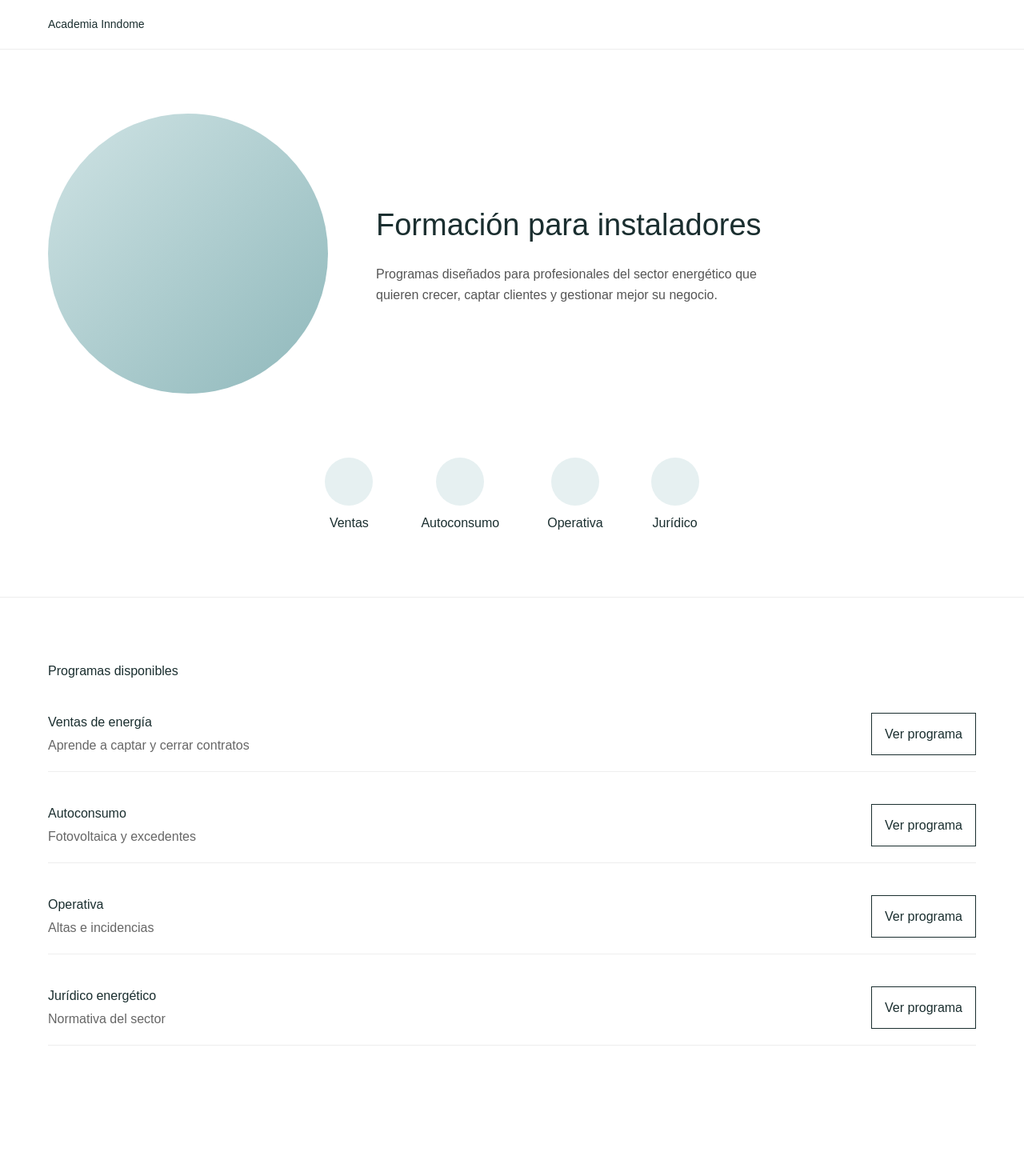
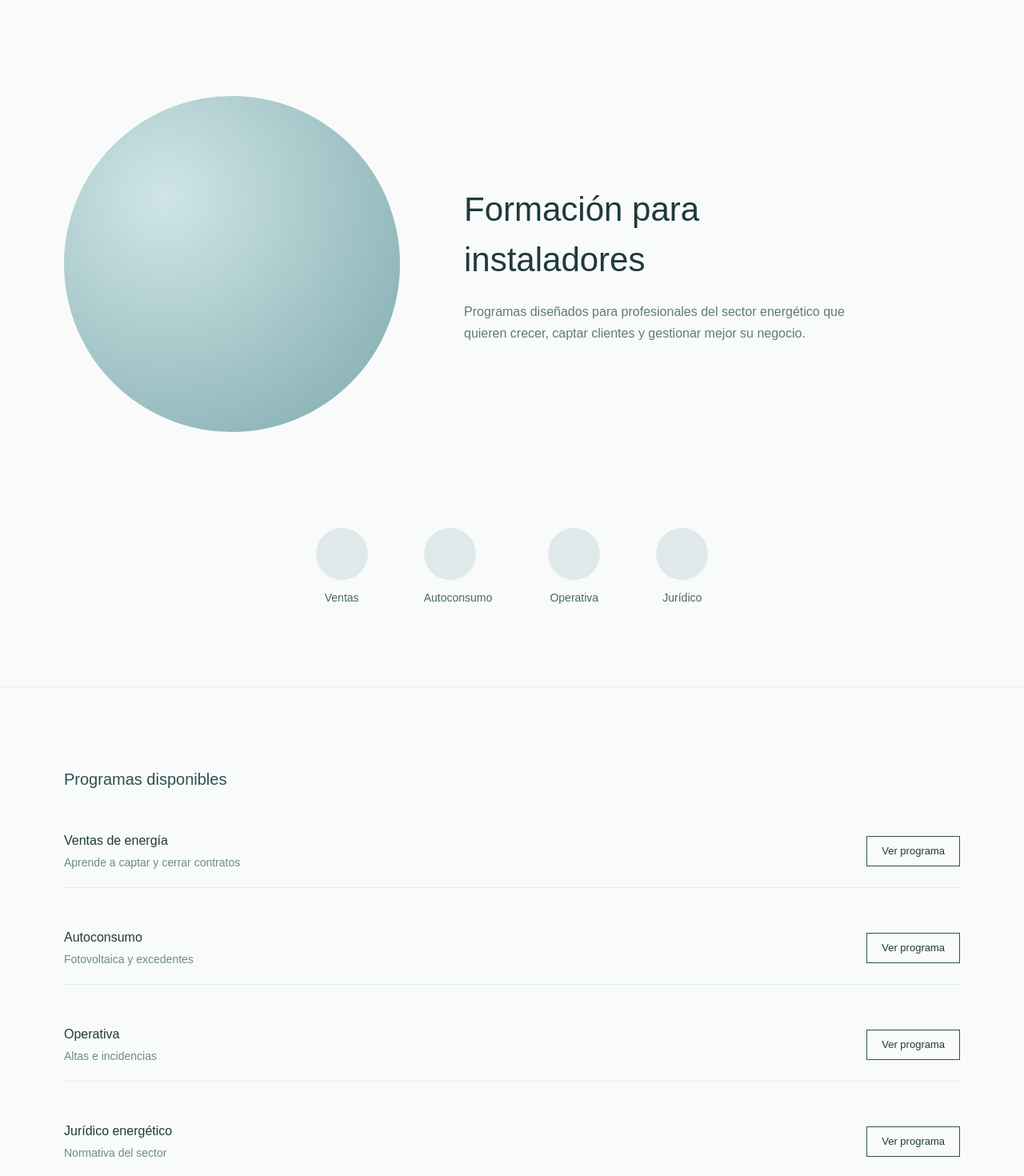
Before and after one commit to Inndome/academa-inndome, a Next.js app: page / in a window 1280 px wide. Shown: the top 1470 px of the page at 80% size. Before the commit the page ends 1387 px from the top, so only its background shows below. Built offline with nearby package versions, Linux system fonts and the light colour scheme.

Commit message:
Update page.tsx

```diff
--- a/app/page.tsx
+++ b/app/page.tsx
@@ -1,39 +1,41 @@
 export default function Home() {
   return (
-    <div style={{ fontFamily: "Arial, sans-serif", color: "#1a2e2f" }}>
-
-      {/* HEADER */}
-      <div style={{
-        padding: "20px 60px",
-        borderBottom: "1px solid #eee",
-        fontSize: "14px"
-      }}>
-        Academia Inndome
-      </div>
+    <div style={{
+      fontFamily: "Arial, sans-serif",
+      color: "#1f3a3b",
+      background: "#f9fbfb"
+    }}>
 
       {/* HERO */}
       <div style={{
         display: "flex",
-        padding: "80px 60px",
+        padding: "120px 80px",
         alignItems: "center",
-        gap: "60px"
+        gap: "80px"
       }}>
 
-        {/* IZQUIERDA (SIMULACIÓN ESFERA) */}
+        {/* ESFERA */}
         <div style={{
-          width: "350px",
-          height: "350px",
+          width: "420px",
+          height: "420px",
           borderRadius: "50%",
-          background: "linear-gradient(135deg,#cfe3e4,#8fb8bb)",
+          background: "radial-gradient(circle at 30% 30%, #cfe5e6, #7ea9ad)"
         }} />
 
-        {/* DERECHA TEXTO */}
-        <div style={{ maxWidth: "500px" }}>
-          <h1 style={{ fontSize: "38px", marginBottom: "20px" }}>
+        {/* TEXTO */}
+        <div style={{ maxWidth: "520px" }}>
+          <h1 style={{
+            fontSize: "42px",
+            fontWeight: "500",
+            marginBottom: "20px"
+          }}>
             Formación para instaladores
           </h1>
 
-          <p style={{ color: "#555", lineHeight: "1.6" }}>
+          <p style={{
+            color: "#5f7a7b",
+            lineHeight: "1.7"
+          }}>
             Programas diseñados para profesionales del sector energético
             que quieren crecer, captar clientes y gestionar mejor su negocio.
           </p>
@@ -45,28 +47,36 @@ export default function Home() {
       <div style={{
         display: "flex",
         justifyContent: "center",
-        gap: "60px",
-        paddingBottom: "80px",
-        borderBottom: "1px solid #eee"
+        gap: "70px",
+        paddingBottom: "100px"
       }}>
-        {categoria("Ventas")}
-        {categoria("Autoconsumo")}
-        {categoria("Operativa")}
-        {categoria("Jurídico")}
+        {cat("Ventas")}
+        {cat("Autoconsumo")}
+        {cat("Operativa")}
+        {cat("Jurídico")}
       </div>
 
       {/* PROGRAMAS */}
-      <div style={{ padding: "80px 60px" }}>
+      <div style={{
+        padding: "100px 80px",
+        borderTop: "1px solid #e6eeee"
+      }}>
 
-        <h2 style={{ marginBottom: "40px" }}>
+        <h2 style={{
+          fontSize: "20px",
+          marginBottom: "50px",
+          color: "#2f4f50"
+        }}>
           Programas disponibles
         </h2>
 
-        <div style={{ display: "flex", flexDirection: "column", gap: "40px" }}>
-          {programa("Ventas de energía", "Aprende a captar y cerrar contratos")}
-          {programa("Autoconsumo", "Fotovoltaica y excedentes")}
-          {programa("Operativa", "Altas e incidencias")}
-          {programa("Jurídico energético", "Normativa del sector")}
+        <div style={{ display: "flex", flexDirection: "column", gap: "50px" }}>
+
+          {prog("Ventas de energía", "Aprende a captar y cerrar contratos")}
+          {prog("Autoconsumo", "Fotovoltaica y excedentes")}
+          {prog("Operativa", "Altas e incidencias")}
+          {prog("Jurídico energético", "Normativa del sector")}
+
         </div>
 
       </div>
@@ -75,40 +85,53 @@ export default function Home() {
   );
 }
 
-/* COMPONENTE CATEGORÍA */
-function categoria(texto: string) {
+/* CATEGORÍAS */
+function cat(text: string) {
   return (
-    <div style={{ textAlign: "center", cursor: "pointer" }}>
+    <div style={{ textAlign: "center" }}>
       <div style={{
-        width: "60px",
-        height: "60px",
+        width: "65px",
+        height: "65px",
         borderRadius: "50%",
-        background: "#e6f0f1",
-        margin: "0 auto 10px"
+        background: "#dfe9ea",
+        marginBottom: "12px"
       }} />
-      <p>{texto}</p>
+      <p style={{ fontSize: "14px", color: "#4b6667" }}>{text}</p>
     </div>
   );
 }
 
-/* COMPONENTE PROGRAMA */
-function programa(titulo: string, desc: string) {
+/* PROGRAMAS */
+function prog(title: string, desc: string) {
   return (
     <div style={{
       display: "flex",
       justifyContent: "space-between",
-      borderBottom: "1px solid #eee",
+      alignItems: "center",
+      borderBottom: "1px solid #e6eeee",
       paddingBottom: "20px"
     }}>
       <div>
-        <h3 style={{ marginBottom: "5px" }}>{titulo}</h3>
-        <p style={{ color: "#666" }}>{desc}</p>
+        <h3 style={{
+          fontWeight: "500",
+          marginBottom: "5px"
+        }}>
+          {title}
+        </h3>
+
+        <p style={{
+          color: "#6f8a8b",
+          fontSize: "14px"
+        }}>
+          {desc}
+        </p>
       </div>
 
       <button style={{
-        border: "1px solid #1a2e2f",
+        border: "1px solid #2f4f50",
         background: "transparent",
-        padding: "8px 16px",
+        padding: "8px 18px",
+        fontSize: "13px",
         cursor: "pointer"
       }}>
         Ver programa
```
